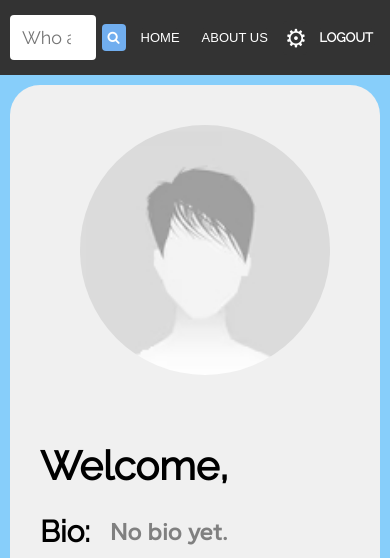
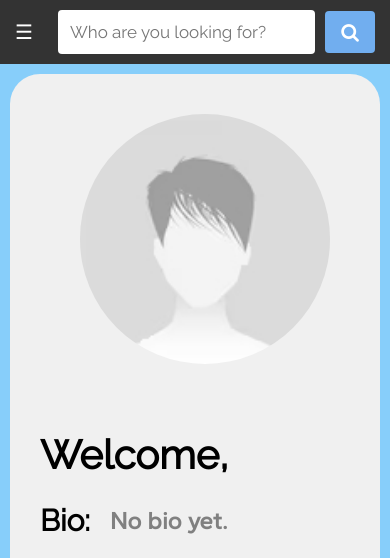
Before and after one commit to VinayVaishnav/Reviews-Elicitation, a Django app: template main/templates/main/home.html in a window 390 px wide. Shown: the top 558 px of the page. Run offline with Django 4.2, Linux system fonts and the light colour scheme; the template is opened without the code that fills it, so the values that code supplies are empty.

Commit message:
Added sidepanel for adjusting navbar options Also made navbar more responsive

```diff
--- a/main/static/styles/base.css
+++ b/main/static/styles/base.css
@@ -25,7 +25,7 @@
 
 input[type="text"] {
   font-family: 'Raleway';
-  font-size: large;
+  font-size: 20px;
   padding: 10px;
   width: 80%;
   border: none;
@@ -42,7 +42,7 @@
   cursor: pointer;
   margin-left: 10px;
   /* font-size: 15px; */
-  font-size: large;
+  font-size: 20px;
   font-family: 'Raleway';
   font-weight: bold;
 }
@@ -92,7 +92,7 @@
 
 .button-container .settings-button {
   /* margin-left: 10px; */
-  font-size: 25px;
+  /* font-size: 25px; */
   font-family: inherit;
   margin: 0;
 }
@@ -114,8 +114,10 @@
 
 /* dropdown */
 .dropdown {
-  float: left;
-  overflow: hidden;
+  /* float: left;
+  overflow: hidden; */
+  position: relative;
+  display: inline-block;
   font-family: 'Albert Sans';
   /* margin-right: 100px; */
 }
@@ -128,6 +130,8 @@
   font-family: 'Albert Sans';
   box-shadow: 0px 8px 16px 0px rgba(0,0,0,0.2);
   z-index: 1;
+  right: 0;
+  left: auto;
 }
 
 .dropdown-content a {
@@ -148,12 +152,61 @@
   display: block;
 }
 
+.sidepanel {
+  height: 250px; /* Specify a height */
+  width: 0; /* 0 width - change this with JavaScript */
+  position: fixed; /* Stay in place */
+  z-index: 1; /* Stay on top */
+  top: 0;
+  left: 0;
+  background-color: #333;;
+  overflow-x: hidden; /* Disable horizontal scroll */
+  padding-top: 60px; /* Place content 60px from the top */
+  transition: 0.5s; /* 0.5 second transition effect to slide in the sidepanel */
+}
+
+.sidepanel a {
+  padding: 8px 8px 8px 32px;
+  text-decoration: none;
+  font-size: 18px;
+  font-family: 'Albert Sans';
+  color: #f1f1f1;
+  display: block;
+  transition: 0.3s;
+}
+
+.sidepanel a:hover {
+  color: #f1f1f1;
+}
+
+.sidepanel .closebtn {
+  position: absolute;
+  top: 0;
+  right: 25px;
+  font-size: 36px;
+  margin-left: 50px;
+}
+
+.openbtn {
+  font-size: 20px;
+  cursor: pointer;
+  background-color: #333;
+  color: white;
+  padding: 10px 15px;
+  border: none;
+}
+
+.openbtn:hover {
+  background-color: #444;
+}
+
 /* Set max width to screen size */
 @media screen and (max-width: 768px) {
   input[type="text"] {
     width: 70%;
     margin-left: 10px;
     padding-right: 20px;
+    font-size: 14px;
   }
   header {
     width: 100%;
@@ -172,47 +225,58 @@
   }
   input[type="text"] {
     width: 100%;
-    margin: 10px;
+    margin-top: 5px;
+    margin-bottom: 5px;
     padding: 12px;
     padding-right: 25px;
-    margin-right: 6px;
+    font-size: 18px;
   }
   .button-container{
     padding: 0px;
     padding-left: 8px;
   }
-  button[type="submit"] {
-    padding: 6px;
-    margin: 0px;
-  }
   .button-container button {
+    font-size: 14px;
     padding: 2px;
     padding-right: 0px;
     margin: 0px;
   }
   .button-container .about-us-button, .button-container .logout-button{
+    font-size: 14px;
     padding: 2px;
     margin-left: 0px;
   }
   .button-container .about-us-button{
+    font-size: 14px;
     padding-left: 0px;
     margin-right: 3px;
   }
 }
 
 @media screen and (max-width: 700px){
-  body{
-    font-size: small;
-  }
   .button-container .about-us-button, .button-container .logout-button{
-    font-size: small;
     padding: 2px;
     margin-left: 0px;
   }
-  .button-container button {
-    font-size: small;
+}
+
+@media screen and (max-width: 650px) {
+  input[type="text"] {
+    font-size: 17px;
   }
   button[type="submit"] {
-    font-size: small;
+    font-size: 19px;
+    margin-left: 10px;
+    margin-right: 10px;
+  }
+
+  .button-container {
+    display: none !important;
   }
 }
+
+@media screen and (min-width: 650px) {
+  .openbtn {
+    display: none;
+  }
+}
--- a/main/templates/main/base.html
+++ b/main/templates/main/base.html
@@ -27,6 +27,25 @@
 </head>
 <body>
     <header style="padding: 0px; padding-top: 5px; padding-bottom: 5px;">
+
+        <div id="mySidepanel" class="sidepanel">
+          <a href="javascript:void(0)" class="closebtn" onclick="closeNav()">&times;</a>
+          <a href="{% url 'main:home' %}">HOME</a>
+          <a href="#">ABOUT US</a>
+          <a href="{% url 'main:update_image' %}">UPDATE PROFILE IMAGE</a>
+          <a href="{% url 'main:update_bio' %}">ADD/EDIT BIO</a>
+          <a href="{% url 'main:update_details' %}">UPDATE PROFILE DETAILS</a>
+          <a href="{% url 'main:password_change' %}">CHANGE PASSWORD</a>
+
+          <a href="{% url 'main:logout' %}" onclick="event.preventDefault(); document.getElementById('logout-form').submit();">
+            LOGOUT
+          </a>
+          <form id="logout-form" action="{% url 'main:logout' %}" method="post" style="display: none;">
+            {% csrf_token %}
+          </form>
+        </div>
+        <button class="openbtn" onclick="openNav()">&#9776;</button>
+
         <form action="{% url 'main:search' %}" method="GET">
           <input type="text" name="q" placeholder="Who are you looking for?" value="{{ query }}">
           <button type="submit" class="search-button"><i class="fa fa-search"></i></button>
@@ -36,7 +55,7 @@
           <button class="about-us-button">ABOUT US</button>
 
           <div class="dropdown">
-            <button class="settings-button">&#9881;</button>
+            <button class="settings-button">SETTINGS</button>
             <div class="dropdown-content">
               <a href="{% url 'main:update_image' %}">Update Profile Image</a>
               <a href="{% url 'main:update_bio' %}">Add/Edit Bio</a>
@@ -45,14 +64,26 @@
             </div>
           </div>
 
-          <form action="{% url 'main:logout' %}" method="post">
-            {% csrf_token %}
-            <button type="submit" class="logout-button">LOGOUT</button>
-          </form>
+          <a href="{% url 'main:logout' %}" onclick="event.preventDefault(); document.getElementById('logout-form').submit();">
+            <button>LOGOUT</button>
+          </a>
         </div>
     </header>
 
     {% block content %}
     {% endblock %}
+
+    <script>
+      function openNav() {
+        document.getElementById("mySidepanel").style.width = "100%";
+        document.getElementById("mySidepanel").style.height = "100%";
+      }
+
+      /* Set the width of the sidebar to 0 (hide it) */
+      function closeNav() {
+        document.getElementById("mySidepanel").style.width = "0";
+      }
+    </script>
+
 </body>
 </html>
```
